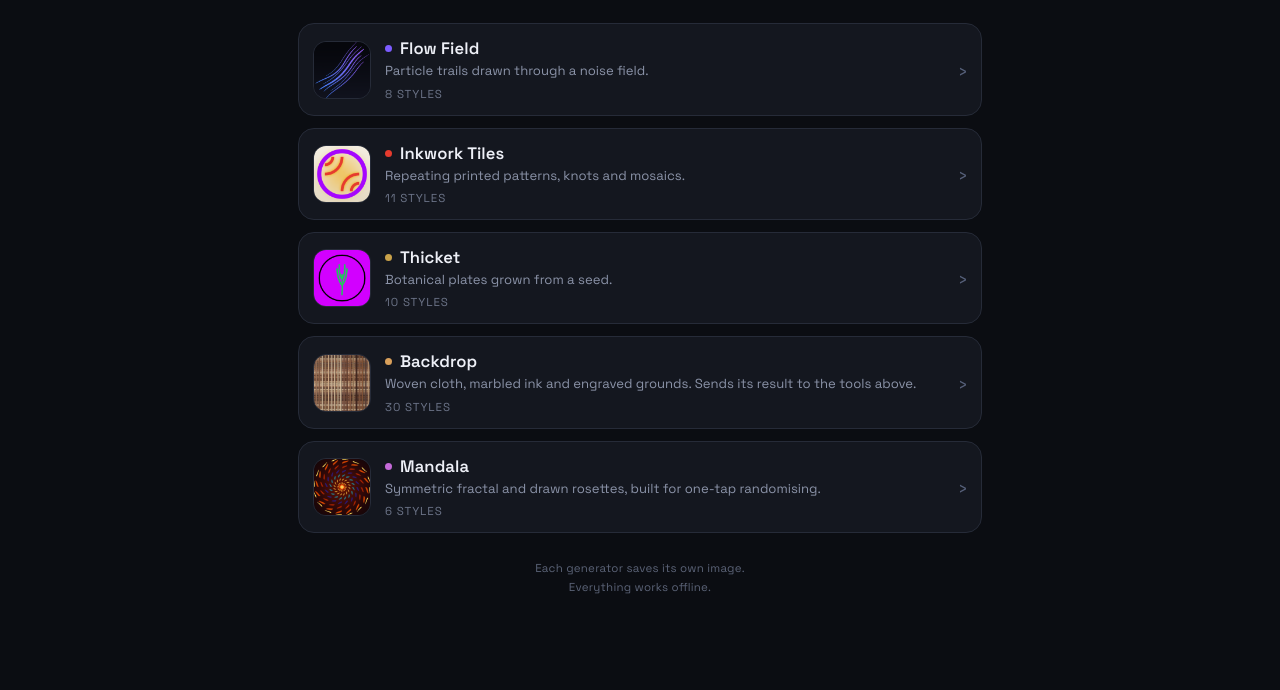
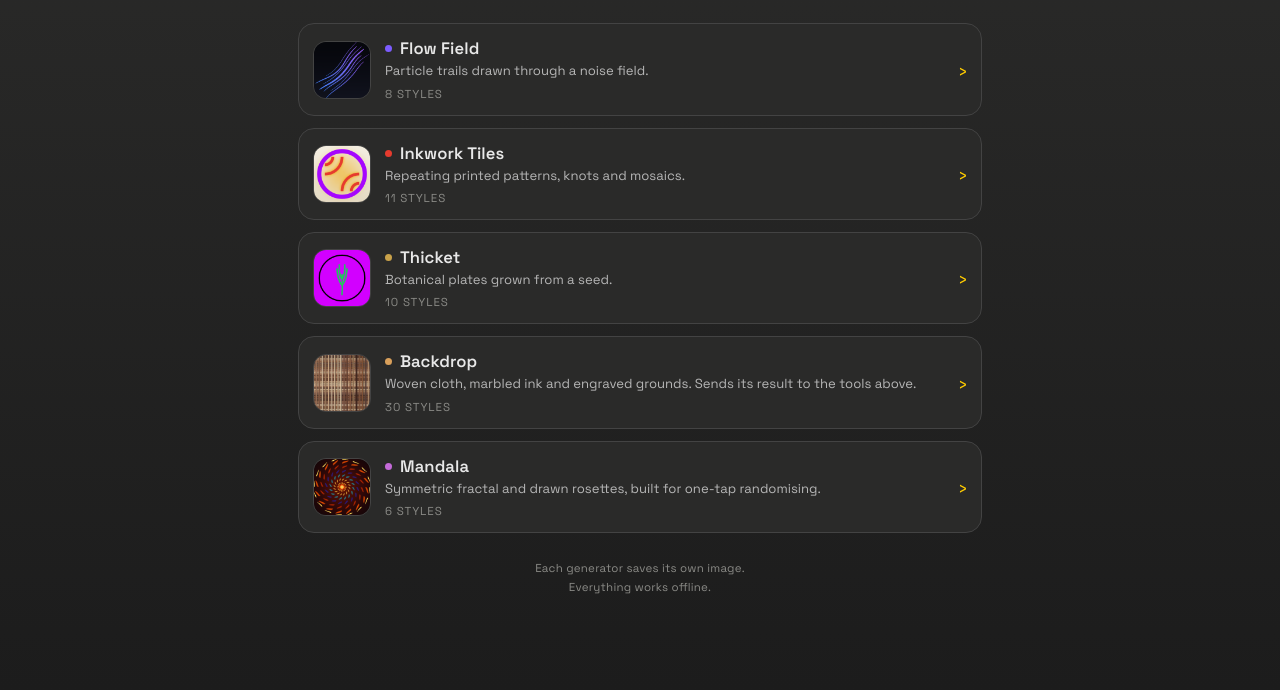
Before and after one commit to denethordahmer/math-gen, a plain HTML site: page index.html in a window 1280 px wide. Shown: the part 110-800 px from the top of the page. Drawn offline with Linux system fonts and the light colour scheme.

Commit message:
Unzip archive

```diff
--- a/index.html
+++ b/index.html
@@ -3,7 +3,7 @@
 <head>
 <meta charset="utf-8">
 <meta name="viewport" content="width=device-width, initial-scale=1, viewport-fit=cover">
-<meta name="theme-color" content="#0b0d12">
+<meta name="theme-color" content="#252525">
 <title>Math Gen</title>
 <link rel="icon" href="icon-192.png">
 <style>
@@ -31,13 +31,16 @@
     U+2212, U+2215, U+FEFF, U+FFFD;
 }
 
+/* Palette taken from GitHub Pages' Midnight theme: gunmetal gradient, warm
+   cream text, gold links, grey headings and #434343 rule lines. */
 :root {
-  --bg: #0b0d12;
-  --panel: #14171f;
-  --panel-2: #1a1e28;
-  --border: #262b38;
-  --text: #eef0f7;
-  --dim: #8b93a8;
+  --bg: #252525;
+  --panel: #2a2a29;
+  --panel-2: #323230;
+  --border: #434343;
+  --text: #f0e7d5;
+  --dim: #b6b6b6;
+  --gold-link: #ffcc00;
   --violet: #7c5cff;   /* Flow Field */
   --red: #e63b2e;      /* Inkwork Tiles */
   --gold: #c9a24a;     /* Thicket */
@@ -50,6 +53,7 @@
 html, body {
   min-height: 100%;
   background: var(--bg);
+  background: linear-gradient(#2a2a29, #1c1c1c) fixed;
   color: var(--text);
   font-family: "HubUI", -apple-system, BlinkMacSystemFont, "Segoe UI", Roboto, sans-serif;
   -webkit-font-smoothing: antialiased;
@@ -71,6 +75,7 @@ header { text-align: center; margin-bottom: 26px; }
   font-weight: 400;
   letter-spacing: 0.005em;
   line-height: 1.15;
+  /* the toolbox wordmark keeps its gradient; Midnight's own h1 is #e8e8e8 */
   background: linear-gradient(100deg, var(--violet), var(--red) 55%, var(--gold));
   -webkit-background-clip: text;
   background-clip: text;
@@ -100,7 +105,7 @@ header { text-align: center; margin-bottom: 26px; }
   text-decoration: none;
   transition: background .12s ease, transform .08s ease, border-color .12s ease;
 }
-.card:hover { background: var(--panel-2); border-color: #37405094; }
+.card:hover { background: var(--panel-2); border-color: #5a5a58; }
 .card:active { transform: scale(0.985); }
 
 .thumb {
@@ -115,6 +120,7 @@ header { text-align: center; margin-bottom: 26px; }
 .meta { flex: 1; min-width: 0; }
 
 .name {
+  color: #e8e8e8;
   font-size: 1.04rem;
   font-weight: 600;
   letter-spacing: 0.005em;
@@ -141,17 +147,17 @@ header { text-align: center; margin-bottom: 26px; }
   font-size: 0.72rem;
   letter-spacing: 0.08em;
   text-transform: uppercase;
-  color: #6c7488;
+  color: #8a8a86;
 }
 
-.arrow { color: #56607a; flex-shrink: 0; font-size: 1.1rem; }
+.arrow { color: var(--gold-link); flex-shrink: 0; font-size: 1.1rem; }
 
 footer {
   margin-top: 26px;
   text-align: center;
   font-size: 0.72rem;
   line-height: 1.6;
-  color: #5b6377;
+  color: #8a8a86;
   letter-spacing: 0.02em;
 }
 </style>
```
Also changed, not shown: 1 other file.
